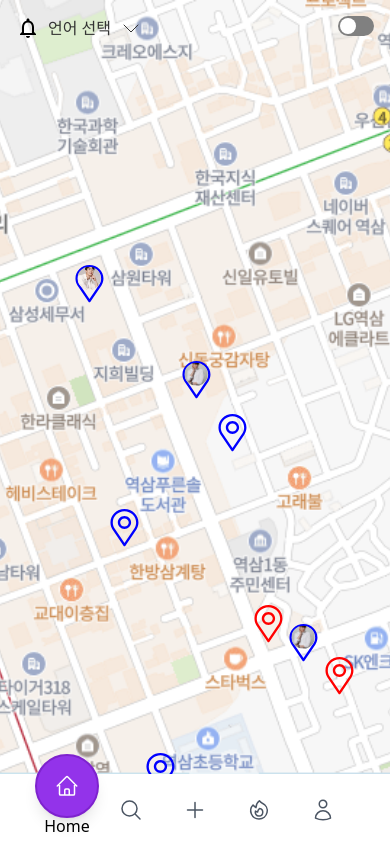
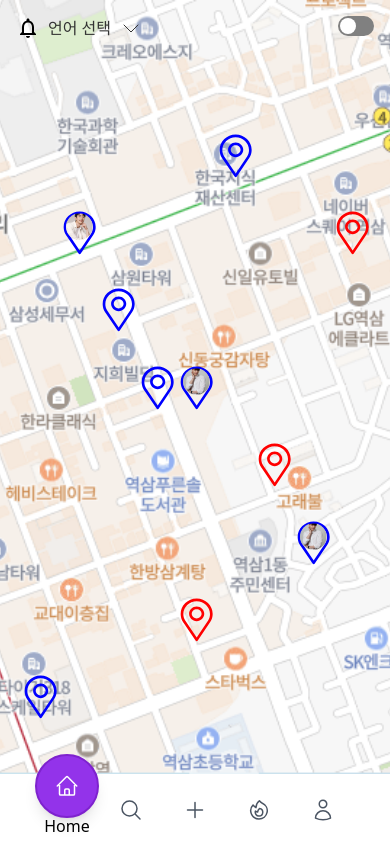
Before and after one commit to Codgm/PinAD_TedinIT, a Next.js app: page /homepage in a window 390 px wide. Built offline with nearby package versions, Linux system fonts and the light colour scheme.

Commit message:
fix 사이드 바 반응형

```diff
--- a/src/app/components/maplist.js
+++ b/src/app/components/maplist.js
@@ -76,7 +76,7 @@ const MapList = ({ pins, showAllPins }) => {
               top: `${pin.y * 10}%`,
               transform: 'translate(-50%, -50%)',
               cursor: 'pointer',
-              position: 'relative',
+              position: 'absolute',
               width: '2rem',
             }}
             onClick={() => openPinModal(pin)}
@@ -84,14 +84,14 @@ const MapList = ({ pins, showAllPins }) => {
             onMouseLeave={handleMouseLeave}
           >
             <div
-              className={`relative flex items-center justify-center w-14 h-14
+              className={`relative flex items-center justify-center w-16 h-16 transition-transform duration-300
               ${hoveredPinId === pin.id ? 'scale-150' : 'scale-100'}`}
             >
               <svg
                 xmlns="http://www.w3.org/2000/svg"
                 viewBox="0 0 48 48"
-                className="absolute w-14 h-14"
-                style={{ fill: pin.type?.[0] === '광고' ? 'red' : 'blue' }} // 핀 배경색
+                className="w-16 h-16"
+                style={{ fill: pin.type?.[0] === '광고' ? 'red' : 'blue' }}
               >
                 <path
                   d="M24.43,40.153c0.186,0.276,0.497,0.441,0.829,0.441h0c0.333,0,0.644-0.166,0.829-0.441l9.436-14.018c1.128-1.799,1.725-3.865,1.725-5.976c0-6.376-5.383-11.564-12-11.564s-12,5.188-12,11.564c0,2.114,0.599,4.184,1.749,6.012L24.43,40.153z M25.25,10.594c5.514,0,10,4.291,10,9.564c0,1.734-0.491,3.433-1.402,4.886l-8.59,12.76l-8.584-12.726c-0.932-1.482-1.424-3.183-1.424-4.92C15.25,14.885,19.736,10.594,25.25,10.594z"
```
